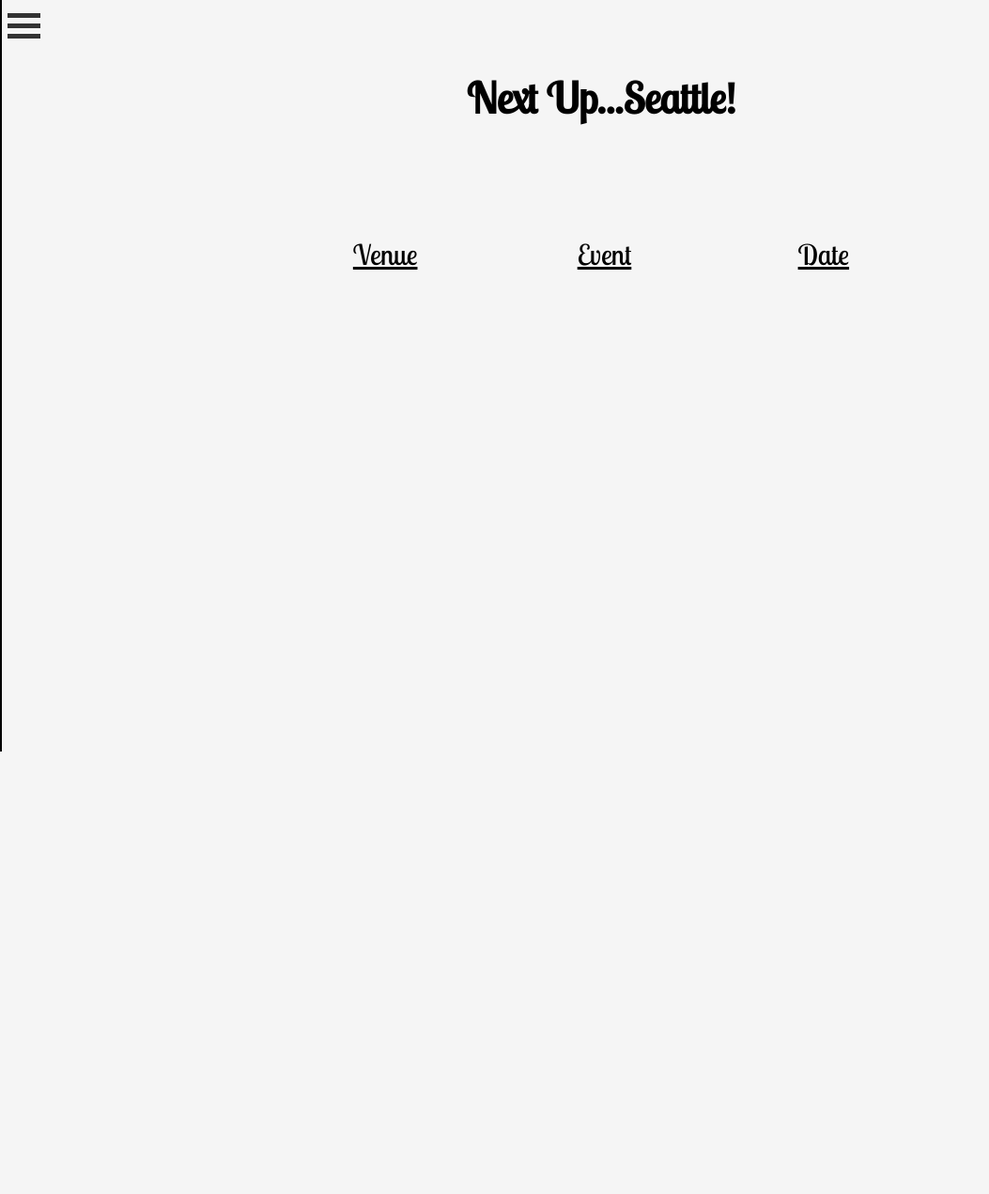
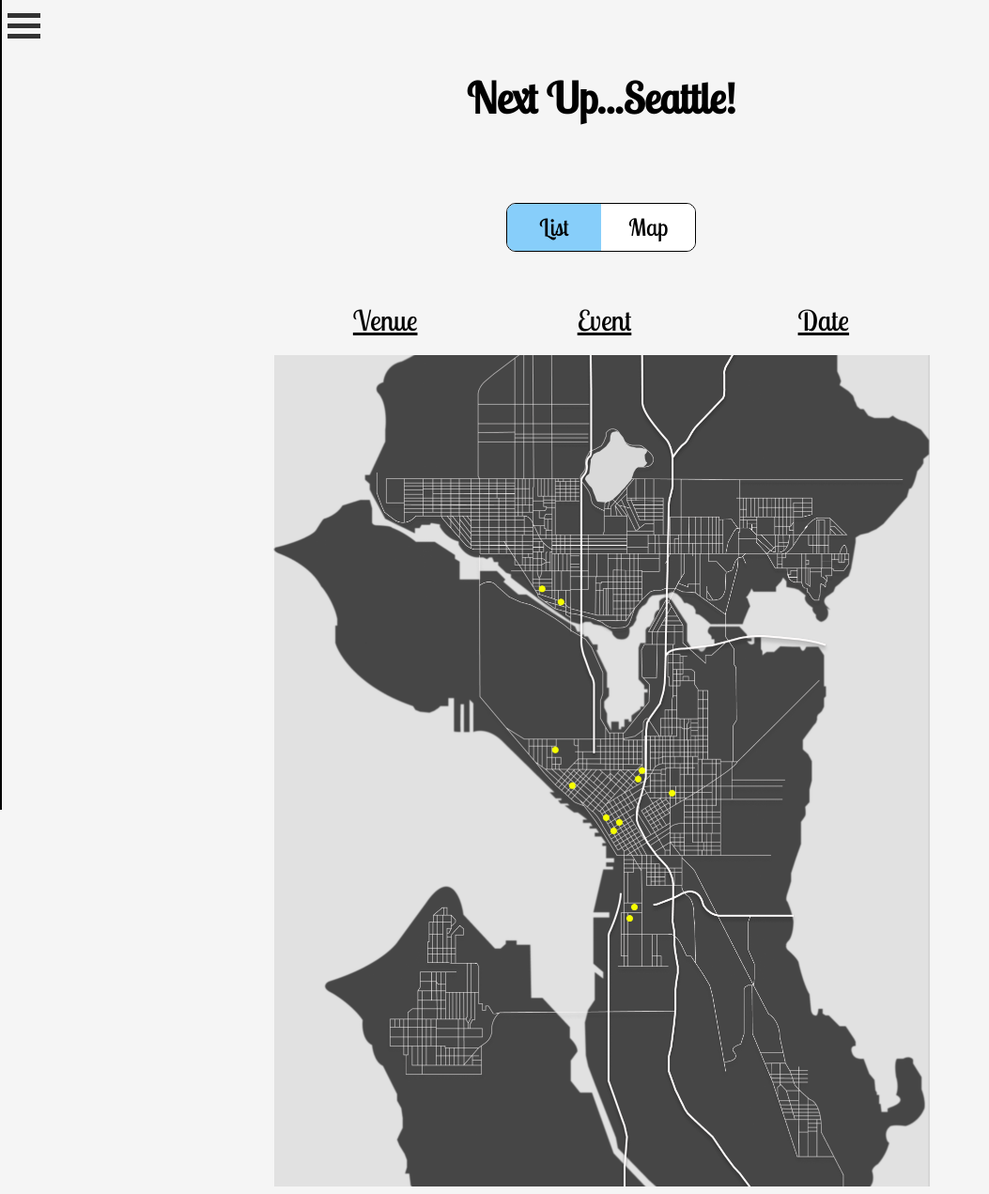
Before and after one commit to BobcatBlue/Next-Up-Seattle, a Flask app: template templates/index.html in a window 1280 px wide. Shown: the whole page at 94% size, without its empty margins (0-1053 px from the left). Before the commit the page ends 800 px from the top, so only its background shows below. Run offline with Flask 3, Linux system fonts and the light colour scheme; the template is opened without the code that fills it, so the values that code supplies are empty; parts of the project's set-up code (start-up, migrations or seed data) failed here and were passed over.

Commit message:
Added toggle feature to switch between list and map views.  Final stretch?...Possibly?

```diff
--- a/cronjob.py
+++ b/cronjob.py
@@ -9,7 +9,8 @@ import csv
 
 SHOW_DATA = []
 HEADERS = {
-    'User-Agent': 'Mozilla/5.0 (Macintosh; Intel Mac OS X 10_10_1) AppleWebKit/537.36 (KHTML, like Gecko) Chrome/39.0.2171.95 Safari/537.36'}
+    'User-Agent': 'Mozilla/5.0 (Macintosh; Intel Mac OS X 10_10_1) AppleWebKit/537.36 (KHTML, like '
+                  'Gecko) Chrome/39.0.2171.95 Safari/537.36'}
 
 # Extract the url components and API key from app.yaml
 with open("app.yaml", "r") as file:
--- a/templates/index.html
+++ b/templates/index.html
@@ -116,6 +116,49 @@
       .sidenav {padding-top: 15px;}
       .sidenav a {font-size: 18px;}
     }
+
+    img {
+        max-width: 100%;
+        height: auto;
+        display: block;
+    }
+
+    .image-container {
+        text-align: center;
+    }
+
+    .toggle-container {
+        display: flex;
+        border: 1px solid black;
+        border-radius: 10px;
+        overflow: hidden;
+        width: 200px;
+        height: 50px;
+        justify-content: center;
+        vertical-align: middle;
+        align-items: center;
+    }
+
+    .toggle-button {
+        flex: 1;
+        text-align: center;
+        line-height: 50px;
+        cursor: pointer;
+        font-size: 25px;
+        font-family: 'Lobster Two', cursive;
+        transition: background-color 0.3s, color 0.3s;
+        vertical-align: middle;
+    }
+
+    .toggle-button.active {
+        background-color: #87CEFA; /* Light blue */
+        color: black;
+    }
+
+    .toggle-button:not(.active) {
+        background-color: white;
+        color: black;
+    }
     </style>
 </head>
 
@@ -131,22 +174,16 @@
         <div class="bar2"></div>
         <div class="bar3"></div>
     </div>
-    <script>
-    function myFunction() {
-      x.classList.toggle("change");
-    }
+    <h1 style="font-family: 'Lobster Two'; font-size: 45px;">Next Up...Seattle!</h1>
+    <br><br><br>
 
-    function openNav() {
-        document.getElementById("mySidenav").style.width = "250px";
-    }
+    <div class="toggle-container">
+        <div id="listButton" class="toggle-button active" onclick="toggleView('list')">List</div>
+        <div id="mapButton" class="toggle-button" onclick="toggleView('map')">Map</div>
+    </div>
+    <br><br><br>
 
-    function closeNav() {
-        document.getElementById("mySidenav").style.width = "0";
-    }
-    </script>
-
-    <h1 style="font-family: 'Lobster Two'; font-size: 45px;">Next Up...Seattle!</h1>
-    <br><br><br><br><br>
+    <div id="listView" class="view">
         <ul style="margin: auto;">
             <li style="font-family: 'Lobster Two'; font-size: 30px;"><u>Venue</u></li>
             <li style="font-family: 'Lobster Two'; font-size: 30px;"><u>Event</u></li>
@@ -175,5 +212,44 @@
         </div>
         {% set counter.value = counter.value + 1 %}
         {% endfor %}
+    </div>
+
+    <div id="mapView" class="view" style="text-align: center;">
+        <img src="/static/Next Up Seattle Map 1.png" alt="Seattle">
+    </div>
+
+    <script>
+        function myFunction() {
+          x.classList.toggle("change");
+        }
+
+        function openNav() {
+            document.getElementById("mySidenav").style.width = "250px";
+        }
+
+        function closeNav() {
+            document.getElementById("mySidenav").style.width = "0";
+        }
+
+        function toggleView(view) {
+            const mapButton = document.getElementById('mapButton');
+            const listButton = document.getElementById('listButton');
+            const mapView = document.getElementById('mapView');
+            const listView = document.getElementById('listView');
+
+            if (view == "map") {
+                mapButton.classList.add('active');
+                listButton.classList.remove('active');
+                mapView.style.display = 'block';
+                listView.style.display = 'none';
+            }
+            else {
+                listButton.classList.add('active');
+                mapButton.classList.remove('active');
+                listView.style.display = 'block';
+                mapView.style.display = 'none';
+            }
+        }
+    </script>
 </body>
 </html>
```
Also changed, not shown: static/Next Up Seattle Map 1.PNG (added). Lines whose indentation alone changed are shown as unchanged.
